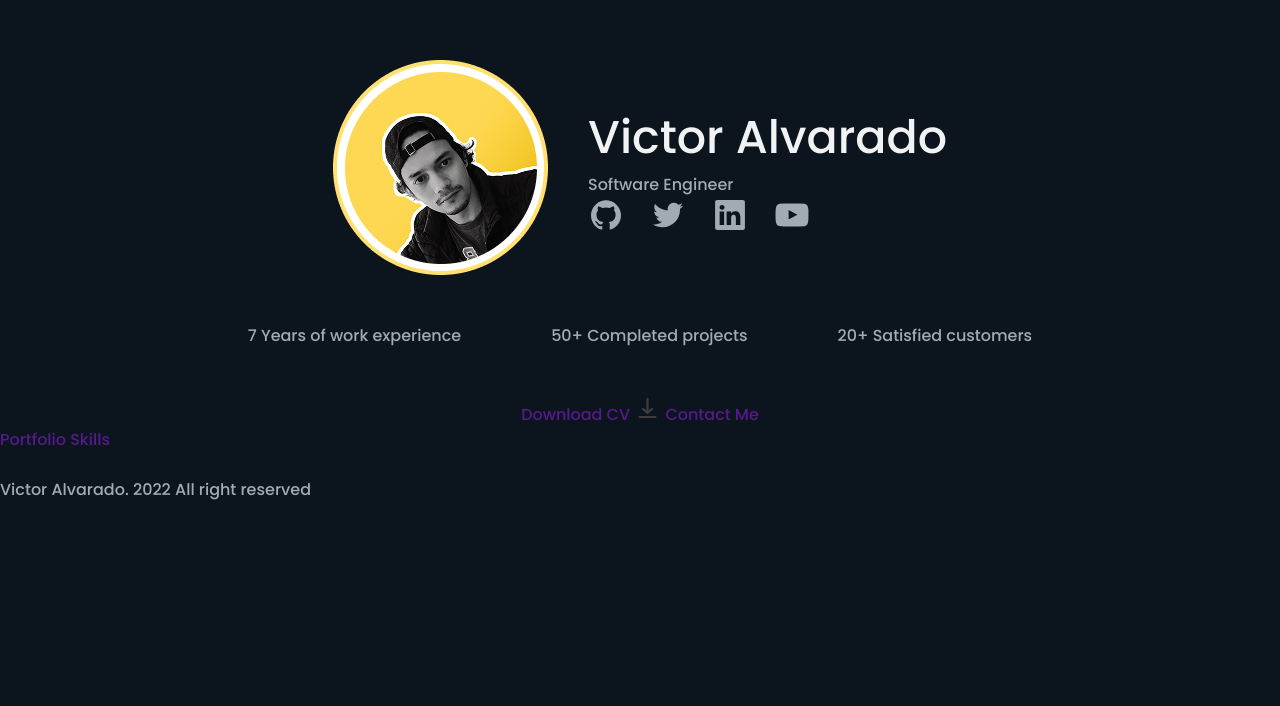
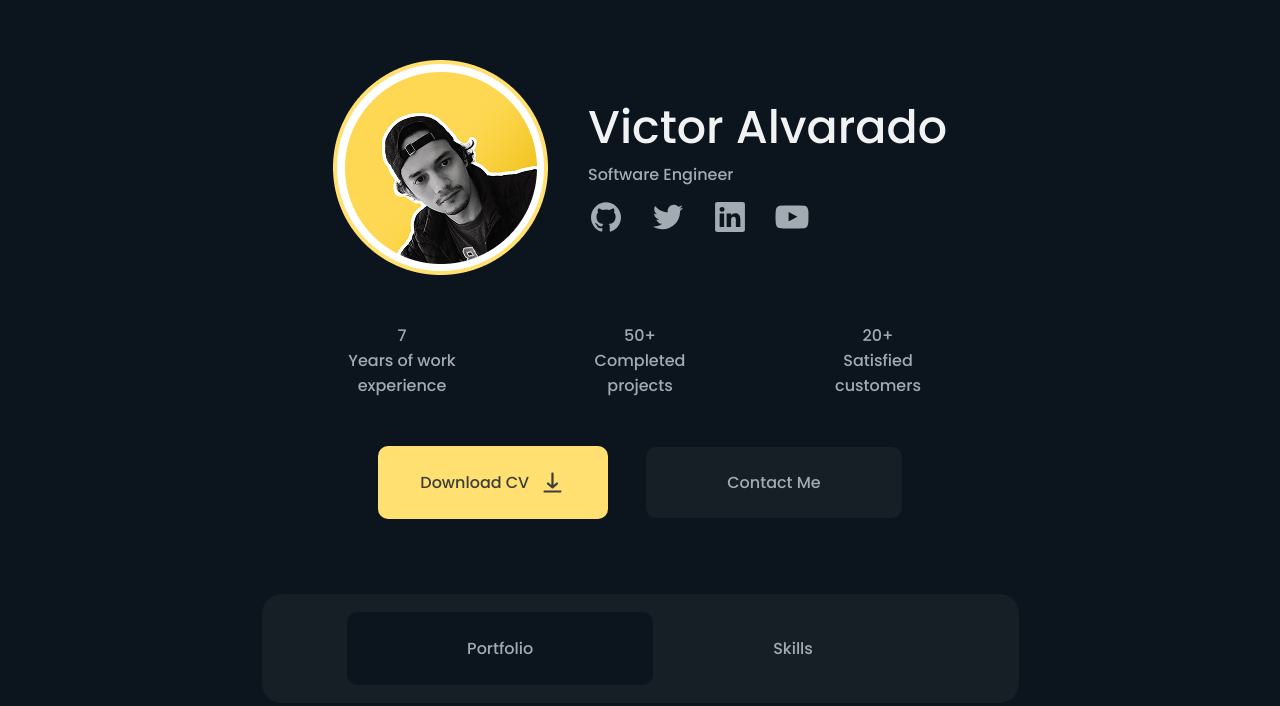
Before and after one commit to andrezon04/portfolioHTML, a plain HTML site: page index.html in a window 1280 px wide. Shown: the part 118-824 px from the top of the page. Before the commit the page ends 800 px from the top, so only its background shows below. Drawn offline with Linux system fonts and the light colour scheme.

Commit message:
feat: page completed

```diff
--- a/index.html
+++ b/index.html
@@ -16,43 +16,59 @@
                 <h1>Victor Alvarado</h1>
                 <h3>Software Engineer</h3>
                 <div class="perfil-icons">
-                    <img src="images/svg/github.svg" alt="Github logo">
-                    <img src="images/svg/twitter.svg" alt="Twitter logo">
-                    <img src="images/svg/linkedin.svg" alt="LinkedIn logo">
-                    <img src="images/svg/youtube.svg" alt="YouTube logo">
+                    <a target="_blank" href="https://github.com"> <img src="images/svg/github.svg"
+                            alt="Github logo"></a>
+                    <a target="_blank" href="https://x.com"><img src="images/svg/twitter.svg" alt="Twitter logo"></a>
+                    <a target="_blank" href="https://linkedin.com"><img src="images/svg/linkedin.svg"
+                            alt="LinkedIn logo"></a>
+                    <a target="_blank" href="https://youtube.com"><img src="images/svg/youtube.svg" alt="YouTube logo">
+                    </a>
                 </div>
             </div>
         </div>
         <div class="perfil-history">
-            <p>7 Years of work experience</p>
-            <p>50+ Completed projects</p>
-            <p>20+ Satisfied customers</p>
+            <div class="work">
+                <p>7</p>
+                <p>Years of work experience</p>
+            </div>
+            <div class="work">
+                <p>50+</p>
+                <p>Completed projects</p>
+            </div>
+            <div class="work">
+                <p>20+</p>
+                <p>Satisfied customers</p>
+            </div>
         </div>
         <div class="buttons">
             <button>
-                <a href="">Download CV <img src="images/svg/download icon.svg" alt=""></a>
+                <a class="download" href="">Download CV <img src="images/svg/download icon.svg" alt=""></a>
             </button>
             <button>
-                <a href="">Contact Me</a>
+                <a class="contact" href="">Contact Me</a>
             </button>
         </div>
     </main>
 
     <div class="wrapper-photos">
-        <button>
-            <a href="">Portfolio</a>
-            <a href="">Skills</a>
-        </button>
+        <div class="wrapper-buttons">
+            <button class="portfolio">
+                <a href="">Portfolio</a>
+            </button>
+            <button class="skills">
+                <a href="">Skills</a>
+            </button>
+        </div>
         <div class="photos">
-            <img src="" alt="">
-            <img src="" alt="">
-            <img src="" alt="">
-            <img src="" alt="">
-            <img src="" alt="">
-            <img src="" alt="">
+            <img src="images/png/1-image-yellow.png" alt="">
+            <img src="images/png/2-image-men.png" alt="">
+            <img src="images/png/3-image-photos.png" alt="">
+            <img src="images/png/4-image-menu.png" alt="">
+            <img src="images/png/5-image-phone.png" alt="">
+            <img src="images/png/6-image-food.png" alt="">
         </div>
     </div>
-    <footer>Victor Alvarado. 2022 All right reserved</footer>
+    <footer>©Victor Alvarado. 2022 All right reserved</footer>
 </body>
 
 </html>
--- a/style.css
+++ b/style.css
@@ -10,7 +10,11 @@
 
     background-color: #0C151D;
     font-family: Poppins;
-    font-weight:500;
+    font-weight: 500;
+}
+
+a{
+    background-color: transparent;
 }
 
 main {
@@ -19,7 +23,6 @@ main {
     flex-direction: column;
     margin-top: 178px;
     gap: 48px;
-
 }
 
 h1 {
@@ -27,9 +30,7 @@ h1 {
     font-size: 46px;
 }
 
-h3,
-p,
-footer {
+* {
     color: #A3ABB2;
 }
 
@@ -42,7 +43,6 @@ footer {
 .perfil-container>img {
     width: 215px;
     height: auto;
-
 }
 
 .perfil-container .perfil-info {
@@ -50,13 +50,85 @@ footer {
     flex-direction: column;
 }
 
-.perfil-container .perfil-info .perfil-icons{
+.perfil-container .perfil-info .perfil-icons {
     display: flex;
     gap: 26px;
+    margin-top: 12px;
 }
 
 .perfil-history {
     display: flex;
-    flex-direction: row;
+    align-items: center;
     gap: 90px;
 }
+
+.perfil-history .work {
+    display: flex;
+    align-items: center;
+    flex-direction: column;
+    width: 148px;
+    text-align: center;
+}
+
+.buttons {
+    display: flex;
+    gap: 38px;
+}
+
+.buttons .download {
+    display: flex;
+    gap: 10px;
+    border-radius: 10px;
+    background-color: #FFE071;
+    color: #3d3d3d;
+    padding: 24px 42px;
+}
+
+.buttons .contact {
+    border-radius: 10px;
+    background-color: #171F26;
+    color: #A3ABB2;
+    padding: 24px 81px;
+}
+
+.buttons .download>img {
+    background-color: #FFE071;
+}
+
+.wrapper-photos{
+    display: flex;
+    flex-direction: column;
+    align-items: center;
+    gap: 65px;
+}
+
+.photos{
+    width: 757px;
+}
+
+.wrapper-photos .wrapper-buttons {
+    display: flex;
+    justify-content: center;
+    background-color: #171F26;
+    border-radius: 20px;
+    margin-top: 75px;
+    padding: 18px;
+    width: 757px;
+}
+
+.wrapper-photos .portfolio {
+    background-color: #0C151D;
+    padding: 24px 120px;
+    border-radius: 10px;
+}
+
+.wrapper-photos .wrapper-buttons .skills{
+    background-color: transparent;
+    padding: 24px 120px;
+}
+
+footer{
+    display: flex;
+    justify-content: center;
+    padding: 80px 0px;
+}
```
Also changed, not shown: images/png/1-image-yellow.png (added), images/png/2-image-men.png (added), images/png/3-image-photos.png (added), images/png/4-image-menu.png (added), images/png/5-image-phone.png (added), images/png/6-image-food.png (added).
